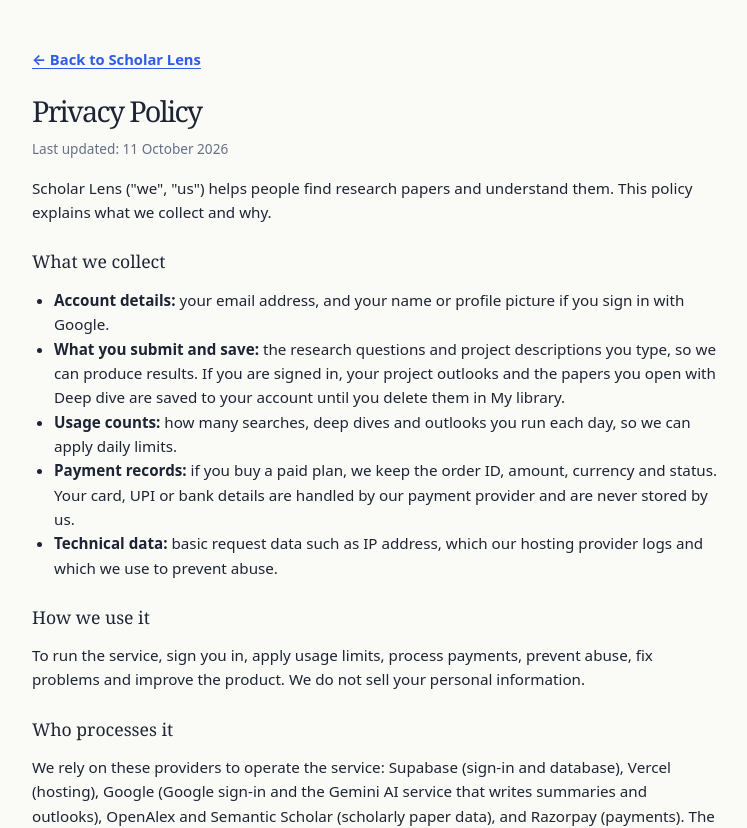
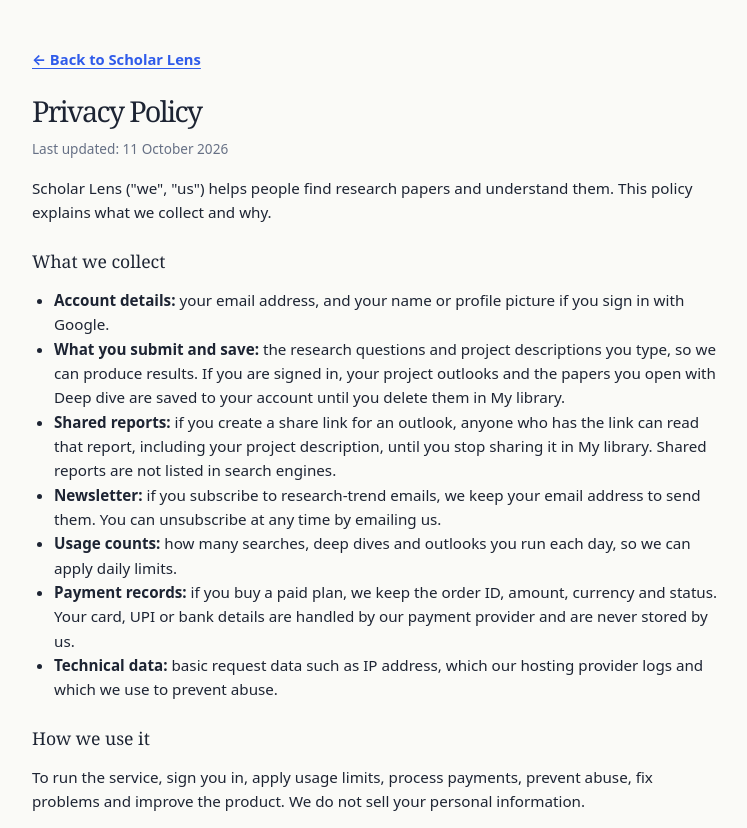
Before and after one commit to piyushmohanty147/scholar-lens, a Next.js app: page /privacy in a window 1280 px wide. Shown: the top 828 px of the page, without its empty margins (264-1011 px from the left). Built offline with nearby package versions, Linux system fonts and the light colour scheme; no server answers.

Commit message:
Update page.tsx

```diff
--- a/app/privacy/page.tsx
+++ b/app/privacy/page.tsx
@@ -13,6 +13,8 @@
       <ul>
         <li><strong>Account details:</strong> your email address, and your name or profile picture if you sign in with Google.</li>
         <li><strong>What you submit and save:</strong> the research questions and project descriptions you type, so we can produce results. If you are signed in, your project outlooks and the papers you open with Deep dive are saved to your account until you delete them in My library.</li>
+        <li><strong>Shared reports:</strong> if you create a share link for an outlook, anyone who has the link can read that report, including your project description, until you stop sharing it in My library. Shared reports are not listed in search engines.</li>
+        <li><strong>Newsletter:</strong> if you subscribe to research-trend emails, we keep your email address to send them. You can unsubscribe at any time by emailing us.</li>
         <li><strong>Usage counts:</strong> how many searches, deep dives and outlooks you run each day, so we can apply daily limits.</li>
         <li><strong>Payment records:</strong> if you buy a paid plan, we keep the order ID, amount, currency and status. Your card, UPI or bank details are handled by our payment provider and are never stored by us.</li>
         <li><strong>Technical data:</strong> basic request data such as IP address, which our hosting provider logs and which we use to prevent abuse.</li>
```
